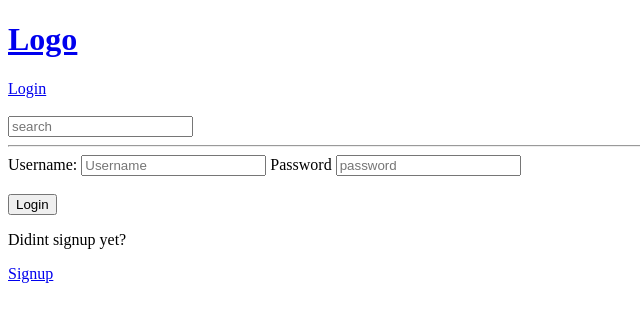
After one commit to febinmathew-xd/studybud-Django, a Django app: page /login/ in a window 1280 px wide. The commit adds this page. Shown: the top 322 px of the page, without its empty margins (0-640 px from the left). Run offline with Django 4.2, Linux system fonts and the light colour scheme.

Commit message:
message adding functionality added

```diff
--- a/base/templates/base/home.html
+++ b/base/templates/base/home.html
@@ -29,8 +29,10 @@
   <div>
     {% for room in rooms %}
     <div>
+      {% if request.user == room.host %}
       <a href="{% url 'update-room' room.id %}">Edit</a>
       <a href="{% url 'delete-room' room.id %}">Delete</a>
+      {% endif %}
       <span>@{{room.host.username}}</span>
       <h5>
         {{room.id}} -- <a href="{% url 'room' room.id %}">{{room.name}}</a>
--- /dev/null
+++ b/base/templates/base/login_register.html
@@ -0,0 +1,34 @@
+{% extends 'main.html' %}
+
+
+{% block content %}
+{% if page == 'login' %}
+<div>
+
+    <form action="" method="POST">
+        {% csrf_token %}
+        <label for="username" >Username:</label>
+        <input type="text" name="username" placeholder="Username">
+
+        <label for="password">Password</label>
+        <input type="password" placeholder="password" name="password">
+         <br><br>
+        <input type="submit" value="Login">
+        <p>Didint signup yet?</p>
+        <a href="{% url 'register' %}">Signup</a>
+    </form>
+</div>
+{% else %}
+    <div>
+        <form action="" method="POST">
+            {% csrf_token %}
+            {{form.as_p}}
+            <input type="submit" value="register">
+        </form>
+        <p>Already signed up ?</p>
+        <a href="{% url 'login' %}">Login</a>
+    </div>
+
+{% endif %}
+
+{% endblock content %}
--- a/base/urls.py
+++ b/base/urls.py
@@ -7,5 +7,8 @@ urlpatterns = [
     path('create-room/', views.createRoom, name='create-room'),
     path('update-room/<str:pk>', views.updateRoom, name='update-room'),
     path('delete-room/<str:pk>', views.deleteRoom, name='delete-room'),
+    path('login/', views.loginPage, name='login'),
+    path('logout/', views.logoutUser, name='logout'),
+    path('register/',views.registerPage, name='register')
 
 ]
--- a/base/views.py
+++ b/base/views.py
@@ -1,7 +1,13 @@
 from django.shortcuts import render,redirect
 from django.db.models import Q
-from .models import Room, Topic
+from .models import Room, Topic, Messages
 from .forms import RoomForm
+from django.contrib.auth.models import User
+from django.contrib import messages
+from django.contrib.auth import authenticate, login, logout
+from django.contrib.auth.decorators import login_required
+from django.http import HttpResponse
+from django.contrib.auth.forms import UserCreationForm
 
 
 # Create your views here.
@@ -27,13 +33,22 @@ def home(request):
 def room(request,pk):
 
     room = Room.objects.get(id = pk)
+    room_messages = room.messages_set.all().order_by('-created')
 
-    context = {"room":room}
+    if request.method =='POST':
+        message = Messages.objects.create(
+            user = request.user,
+            room = room,
+            body = request.POST.get('body')
+        )
+        return redirect('room', pk= room.id)
+
+    context = {"room":room, "room_messages":room_messages}
 
 
     return render(request,'base/room.html', context)
 
-
+@login_required(login_url='login')
 def createRoom(request):
     form = RoomForm()
     if request.method == "POST":
@@ -46,10 +61,13 @@ def createRoom(request):
     return render(request, 'base/room_form.html',context)
 
 
-
+@login_required(login_url='login')
 def updateRoom(request,pk):
     room = Room.objects.get(id =pk)
     form = RoomForm(instance=room)
+
+    if request.user != room.host:
+        return HttpResponse("You are not allowed here")
 
     if request.method == 'POST':
         form = RoomForm(request.POST, instance=room)
@@ -60,9 +78,74 @@ def updateRoom(request,pk):
     context = {"form":form}
     return render(request, 'base/room_form.html', context)
 
+
+@login_required(login_url='login')
 def deleteRoom(request,pk):
     room = Room.objects.get(id=pk)
+
+    if request.user != room.host:
+        return HttpResponse('You are not allowed here.')
+
+
     if request.method == 'POST':
         room.delete()
         return redirect('home')
     return render(request, 'base/delete.html',{'obj':room})
+
+
+
+
+def loginPage(request):
+
+    page = 'login'
+
+    if request.user.is_authenticated:
+        return redirect('home')
+
+    if request.method == 'POST':
+        username =request.POST.get('username').lower()
+        password = request.POST.get('password')
+
+
+        try:
+          user = User.objects.get(username = username)
+        except:
+            messages.error(request, 'user not exist')
+
+        user = authenticate(request, username = username, password = password)
+
+        if user is not None:
+            login(request,user)
+            return redirect('home')
+        else:
+            messages.error(request, 'username or password doesnt exist')
+
+
+
+    context = {'page':page}
+    return render(request, 'base/login_register.html', context)
+
+
+
+def logoutUser(request):
+    logout(request)
+    return redirect('home')
+
+
+def registerPage(request):
+
+    form = UserCreationForm()
+
+    if request.method =='POST':
+        form = UserCreationForm(request.POST)
+        if form.is_valid():
+            user = form.save(commit=False)
+            user.username = user.username.lower()
+            user.save()
+            login(request, user)
+            return redirect('home')
+
+        else:
+            messages.error(request, 'An error occured during registration')
+    context = {'form': form}
+    return render(request, 'base/login_register.html', context)
--- a/templates/main.html
+++ b/templates/main.html
@@ -10,6 +10,16 @@
 
     {% include 'navbar.html' %}
 
+    {% if messages %}
+
+    <ul class="messages">
+        {% for message in messages %}
+        <li {% if messages.tags %} class="{{messages.tags}}" {% endif %} > {{message}}</li>
+        {% endfor %}
+    </ul>
+
+    {% endif %}
+
     {% block content %}
 
 
--- a/templates/navbar.html
+++ b/templates/navbar.html
@@ -1,6 +1,15 @@
  <a href="/">
     <h1>Logo</h1>
  </a>
+{% if request.user.is_authenticated %}
+<p>{{request.user}}</p>
+ <a href="{% url 'logout' %}">Logout</a>
+
+
+ {% else %}
+ <a href="{% url 'login' %}">Login</a>
+ {% endif %}
+ <br><br>
 
  <form action="{% url 'home' %}" method="GET">
     <input type="text" name="q" placeholder="search">
```
Also changed, not shown: base/templates/base/room.html (+29 -1 lines), db.sqlite3.
